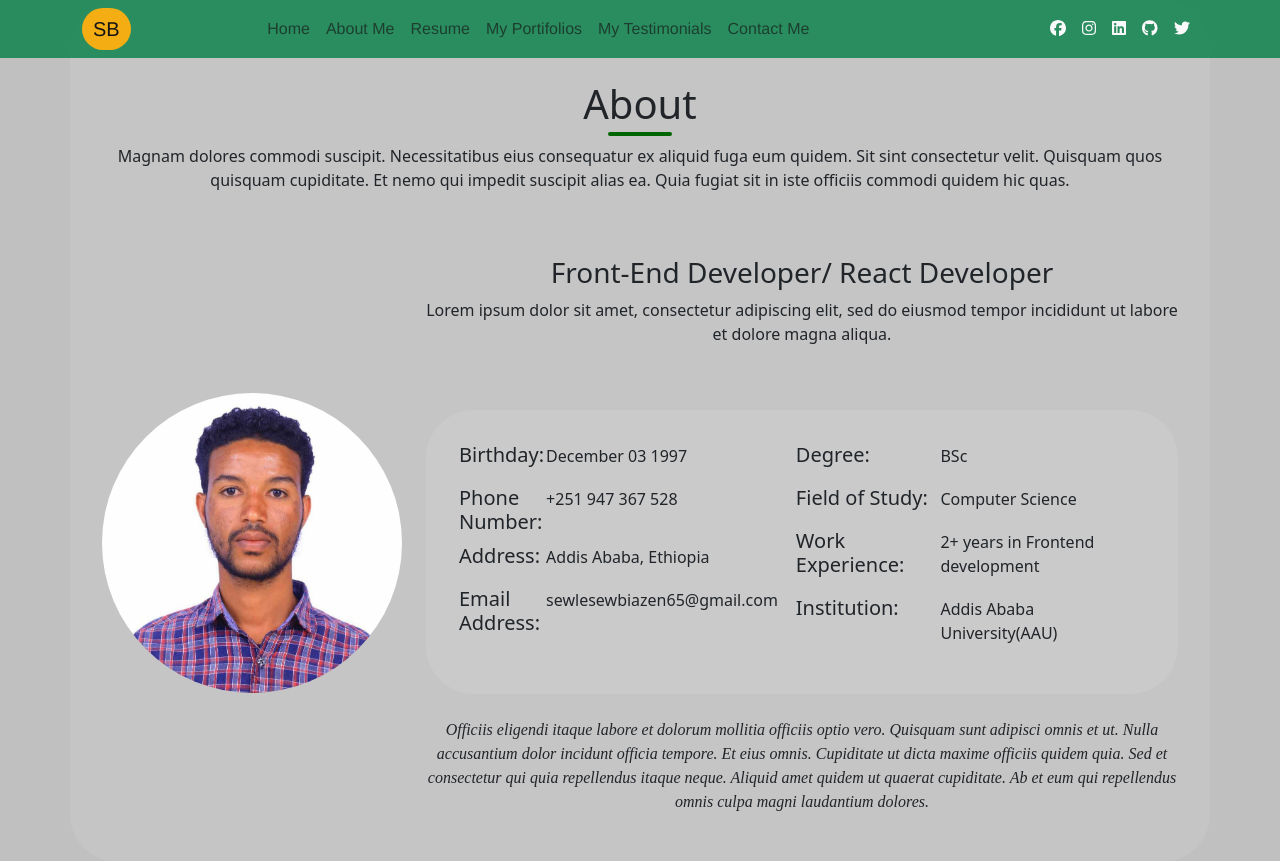
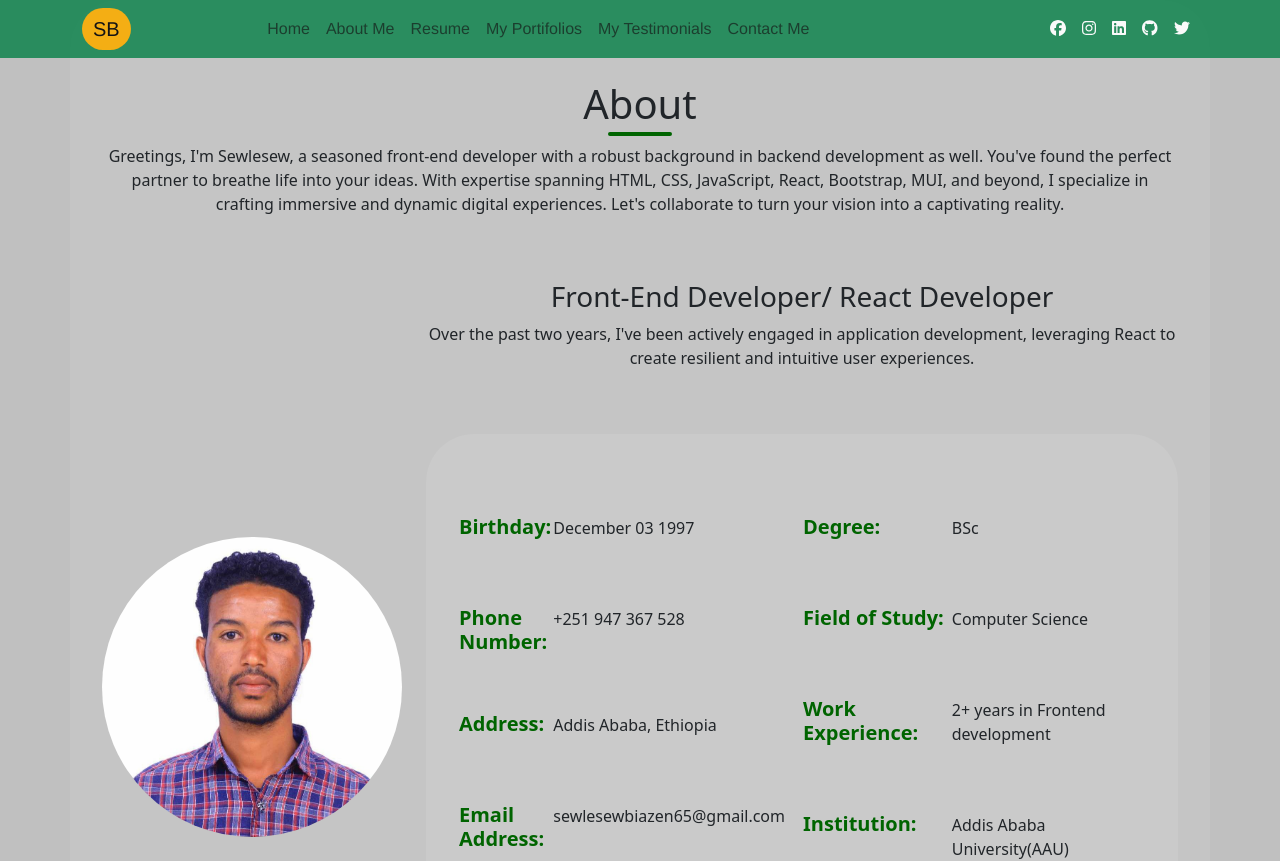
Before and after one commit to SEWLESEWBIAZEN/Personal_website, a React (Create React App) app in the folder client/: page /about-me in a window 1280 px wide. Shown: the top 861 px of the page. Built offline with nearby package versions, Linux system fonts and the light colour scheme.

Commit message:
some modification due to resume

```diff
--- a/client/src/App.js
+++ b/client/src/App.js
@@ -16,7 +16,7 @@
         <Routes>
           <Route path="/" element={<Body/>} />
           <Route path="/contact-me" element={<ContactMe/>} />
-          <Route path="/my-cv" element={<MyCV/>} />
+          <Route path="/my-cv" element={<MyCV/>}/>
           <Route path="/about-me" element={<About/>} />
         </Routes>
         <hr />
--- a/client/src/components/about/Index.js
+++ b/client/src/components/about/Index.js
@@ -10,19 +10,22 @@
         <h1 className="title">About</h1>
         < div className="title-line mx-auto mb-2"></div>
         <p>
-          Magnam dolores commodi suscipit. Necessitatibus eius consequatur ex
-          aliquid fuga eum quidem. Sit sint consectetur velit. Quisquam quos
-          quisquam cupiditate. Et nemo qui impedit suscipit alias ea. Quia
-          fugiat sit in iste officiis commodi quidem hic quas.
+        Greetings, I'm Sewlesew, a seasoned front-end developer with a robust background in backend development as well.
+         You've found the perfect partner to breathe life into your ideas. With expertise spanning HTML, CSS, JavaScript,
+          React, Bootstrap, MUI, and beyond,
+         I specialize in crafting immersive and dynamic digital experiences.
+        Let's collaborate to turn your vision into a captivating reality.
         </p>
         <br/><br/>
         <div className="d-xs-block d-md-flex justify-content-between ">
           <img className=" me-4 profile-picture my-auto" width={300} height={300} src={pimg} />
           <div className="d-block">
             <h3>Front-End Developer/ React Developer</h3>
+
             <p className="text-left">
-              Lorem ipsum dolor sit amet, consectetur adipiscing elit, sed do
-              eiusmod tempor incididunt ut labore et dolore magna aliqua.
+            Over the past two years, I've been actively engaged in application development,
+            leveraging React to create resilient and intuitive user experiences.
+
             </p>  <br/><br/>
             <div className="d-xs-block d-sm-flex basic-info ">
               <div className="me-2">
@@ -97,8 +100,12 @@
             </div>
            <br/>
             <p className="about-last-paragraph">
-            Officiis eligendi itaque labore et dolorum mollitia officiis optio vero. Quisquam sunt adipisci omnis et ut. Nulla accusantium dolor incidunt officia tempore. Et eius omnis. Cupiditate ut dicta maxime officiis quidem quia. Sed et consectetur qui quia repellendus itaque neque.
-             Aliquid amet quidem ut quaerat cupiditate. Ab et eum qui repellendus omnis culpa magni laudantium dolores.
+            Currently, I serve as a front-end developer at Addis International Bank while also freelancing.
+            Throughout my journey, I've successfully delivered a range of projects, including the
+            Agricultural Information System, Amhara Bank Internet Banking, User Request Handling Form at
+            Addis Bank, and Shemachoch E-commerce platform. These ventures vary in team size and project duration,
+            showcasing my adaptability and readiness for permanent and large-scale endeavors.
+            Moreover, I'm proficient in additional programming languages such as C#, ASP.NET, and Python, expanding the scope of possibilities for your projects.
             </p>
           </div>
         </div>
--- a/client/src/components/body/testimonials/Index.js
+++ b/client/src/components/body/testimonials/Index.js
@@ -13,7 +13,7 @@
   return (
     <section id="testimonials">
     <div className="d-block">
-      <h3 className="text-center"> TESTIMONIALS</h3>
+      <h3 className="text-center">TESTIMONIALS</h3>
       <div className="d-xs-block d-sm-flex">
         <Previous index={index} setIndex={setIndex} data={data} />
         <div className="container container-testimonial d-xs-block d-sm-flex mb-4 p-4">
--- a/client/src/components/body/testimonials/Testimonials.js
+++ b/client/src/components/body/testimonials/Testimonials.js
@@ -1,6 +1,3 @@
-import React from 'react'
-// import ericson from "https://images.app.goo.gl/9zajtnzangSJcXW87"
-// import ericson2 from "https://images.app.goo.gl/GKZDiJRKbxfE2Cns8"
 import jhon from "../../../assets/images/jhon_smith.jpg"
 import Ericson from "../../../assets/images/Ericson.jpg"
 import Angla from "../../../assets/images/Angla.jpg"
@@ -11,8 +8,6 @@
         "name":"Angla Mawton",
         "description":"Sewlesew is super skilled in all kinds of frontend coding. He has been a real asset throughout the project and we would gladly work with him again if new needs arise.",
         "star":5
-
-
     },
     {
         "picture":Ericson,
--- a/client/src/components/cv/Index.js
+++ b/client/src/components/cv/Index.js
@@ -5,8 +5,7 @@
 
 const MyCV = () => {
   return (
-    <div className='cv-container container bg-white d-flex '>
-        <Profile/>
+    <div className='cv-container container d-flex '>
         <Main/>
         </div>
   )
--- a/client/src/components/cv/cv.css
+++ b/client/src/components/cv/cv.css
@@ -1,9 +1,11 @@
 .cv-container{
-    min-height: 50rem;
+
     margin: 4rem auto auto;
 }
 .main{
-    min-width: 18rem;
+
+    display: flex;
+    justify-content: center;
 }
 .profile{
     min-width: 15rem;
@@ -12,3 +14,42 @@
     border-radius: 75px;
     margin:1rem;
 }
+.align-items-left{
+    align-items: left;
+}
+h2,h5{
+    text-align: left;
+    font-weight: bolder;
+}
+h2{
+    margin: 1rem;
+}
+
+.work,.training,.project{
+    border: 1px darkgreen solid;
+    border-radius: 2rem;
+    margin: 2rem;
+    padding: 3rem auto auto;
+    transition: all 3s;
+
+
+}
+h5{
+    color: darkgreen;
+    margin-top: 3rem;
+}
+.work:hover,.training:hover,.project:hover{
+    transform: scale(1.1);
+    background-color: darkgreen;
+    color: white !important;
+
+
+}
+
+li{
+    text-align: left;
+}
+h5{
+    color: darkgreen;
+    margin-top: 3rem;
+}
--- a/client/src/components/footer/Skills.js
+++ b/client/src/components/footer/Skills.js
@@ -17,8 +17,7 @@
         <a href='https://github.com/SEWLESEWBIAZEN'>Git</a>
         <a href='https://github.com/SEWLESEWBIAZEN/Employee-Management-CRUD'>Postman</a>
         <a href='https://github.com/SEWLESEWBIAZEN/'>MongoDB</a>
-        <a href='https://github.com/SEWLESEWBIAZEN/Employee-Management-CRUD'>MS SQL Server</a>
-
+        <a href='https://github.com/SEWLESEWBIAZEN/Employee-Management-CRUD' >MS SQL Server</a>
 
     </div>
   )
```
Also changed, not shown: client/src/components/body/servicesection/CardItem.js (+15 -2 lines).
